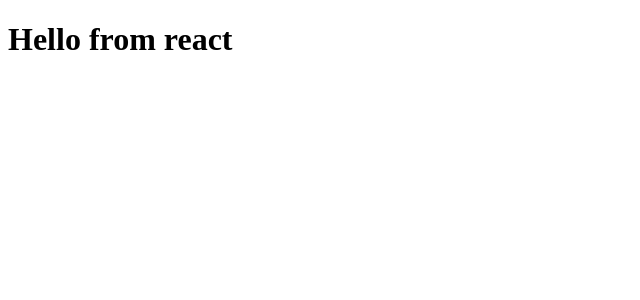
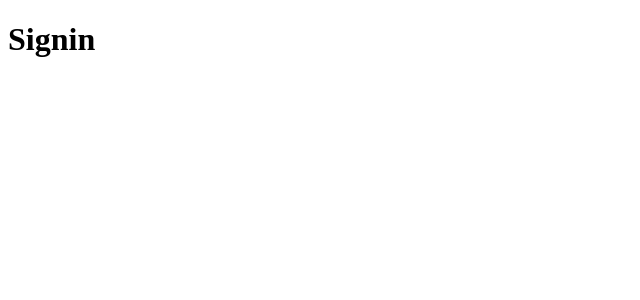
Before and after one commit to kaollie74/ecommerce, a React (Create React App) app: page /signin in a window 1280 px wide. Shown: the top 300 px of the page, without its empty margins (0-640 px from the left). Built offline with nearby package versions, Linux system fonts and the light colour scheme.

Commit message:
added core folder where the Home page will reside

```diff
--- /dev/null
+++ b/src/Routes.js
@@ -0,0 +1,22 @@
+import React from 'react'
+import { BrowserRouter, Switch, Route } from 'react-router-dom';
+
+
+//import Components
+import Signup from './user/Signup';
+import Signin from './user/Signin';
+import Home from './core/Home';
+
+const Routes = () => {
+  return (
+    <BrowserRouter>
+      <Switch>
+        <Route path="/" exact component={Home} />
+        <Route path="/signin" exact component={Signin}/>
+        <Route path="/signup" exact component={Signup}/>
+      </Switch>
+    </BrowserRouter>
+  )
+}
+
+export default Routes;
--- a/src/User/Signin.js
+++ b/src/User/Signin.js
@@ -1,9 +1,9 @@
 import React from 'react'
 
-const Signin = () => {
+const Signin = () => (
   <>
   <h1>Signin</h1>
   </>
-}
+)
 
 export default Signin;
--- a/src/User/Signup.js
+++ b/src/User/Signup.js
@@ -1,9 +1,9 @@
 import React from 'react'
 
-const Signup = () => {
+const Signup = () => (
   <>
   <h1>Signup</h1>
   </>
-}
+)
 
 export default Signup;
--- /dev/null
+++ b/src/core/Home.js
@@ -0,0 +1,9 @@
+import React from 'react'
+
+const Home = () => {
+  return (
+    <div>Home</div>
+  )
+}
+
+export default Home;
--- a/src/index.js
+++ b/src/index.js
@@ -1,9 +1,10 @@
 import React from 'react';
 import ReactDOM from 'react-dom';
-import App from '../src/Components/AppComponent/App';
+//import App from '../src/Components/AppComponent/App';
+import Routes from './Routes';
 import * as serviceWorker from './serviceWorker';
 
-ReactDOM.render(<App />, document.getElementById('root'));
+ReactDOM.render(<Routes />, document.getElementById('root'));
 
 // If you want your app to work offline and load faster, you can change
 // unregister() to register() below. Note this comes with some pitfalls.
```
